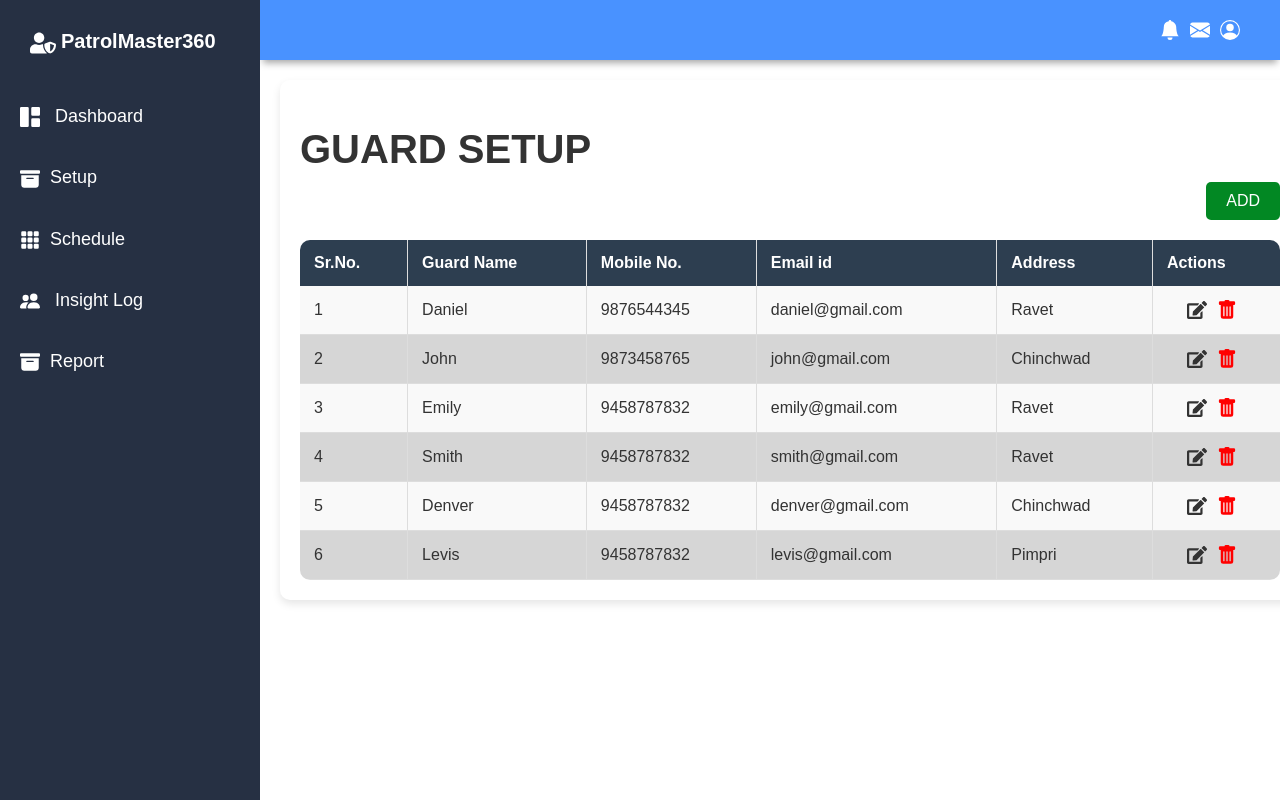
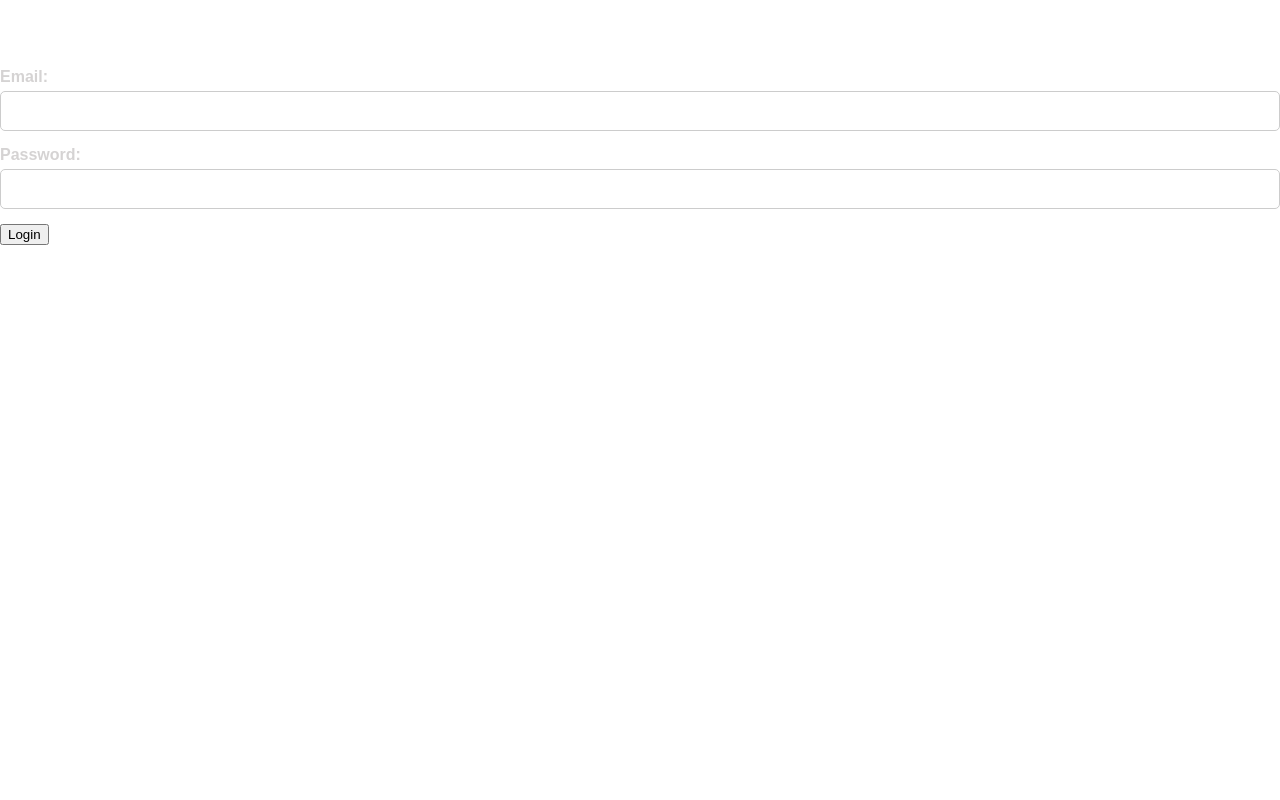
Before and after one commit to Ruchita4803/GTS_Frontend, a React (Create React App) app: page /guardSetup in a window 1280 px wide. Built offline with nearby package versions, Linux system fonts and the light colour scheme.

Commit message:
second commit
second commit

```diff
--- a/package.json
+++ b/package.json
@@ -2,10 +2,12 @@
   "name": "gts",
   "version": "0.1.0",
   "private": true,
+  "proxy":"http://localhost:4000/api/",
   "dependencies": {
     "@testing-library/jest-dom": "^5.17.0",
     "@testing-library/react": "^13.4.0",
     "@testing-library/user-event": "^13.5.0",
+    "axios": "^1.7.2",
     "qrcode.react": "^3.1.0",
     "react": "^18.2.0",
     "react-dom": "^18.2.0",
--- a/src/App.jsx
+++ b/src/App.jsx
@@ -1,3 +1,54 @@
+// import { useState } from "react";
+// import "./App.css";
+// import Header from "./Component/header";
+// import Sidebar from "./Component/Sidebar";
+// import Home from "./Component/Home";
+// import GuardSetup from "./Component/GuardSetup";
+// import CheckpointSetup from "./Component/CheckpointSetup";
+// import { BrowserRouter, Routes, Route } from "react-router-dom";
+// import RouteSetup from "./Component/RouteSetup";
+// import PatrolSetup from "./Component/PatrolSetup";
+// import ScheduleSetup from "./Component/ScheduleSetup";
+// import Insightlog from "./Component/Insightlog";
+// import IncidentReport from "./Component/IncidentReport";
+// import MissedCheckpointReport from "./Component/MissedCheckpointReport";
+// import AbsentGuardReport from "./Component/AbsentGuardReport";
+// function App() {
+//   const [openSidebarToggle, setOpenSidebarToggle] = useState(false);
+
+//   const OpenSidebar = () => {
+//     setOpenSidebarToggle(!openSidebarToggle);
+//   };
+
+//   return (
+//     <BrowserRouter>
+//       <div className="grid-container">
+//         <Header OpenSidebar={OpenSidebar} />
+//         <Sidebar
+//           openSidebarToggle={openSidebarToggle}
+//           OpenSidebar={OpenSidebar}
+//         />
+//         <Routes>
+//           <Route exact path="/" element={<Home />} />
+//           <Route path="/guardSetup" element={<GuardSetup />} />
+//           <Route path="/checkpointSetup" element={<CheckpointSetup />} />
+//           <Route path="/routeSetup" element={<RouteSetup />} />
+//           <Route path="/patrolSetup" element={<PatrolSetup />} />
+//           <Route path="/scheduleSetup" element={<ScheduleSetup />} />
+//           <Route path="/insightlog" element={<Insightlog />} />
+//           <Route path="/incidentReport" element={<IncidentReport />} />
+//           <Route
+//             path="/missedCheckpointReport"
+//             element={<MissedCheckpointReport />}
+//           />
+//           <Route path="/absentGuardReport" element={<AbsentGuardReport />} />
+//         </Routes>
+//       </div>
+//     </BrowserRouter>
+//   );
+// }
+
+// export default App;
 import { useState } from "react";
 import "./App.css";
 import Header from "./Component/header";
@@ -5,23 +56,31 @@ import Sidebar from "./Component/Sidebar";
 import Home from "./Component/Home";
 import GuardSetup from "./Component/GuardSetup";
 import CheckpointSetup from "./Component/CheckpointSetup";
-import { BrowserRouter, Routes, Route } from "react-router-dom";
 import RouteSetup from "./Component/RouteSetup";
 import PatrolSetup from "./Component/PatrolSetup";
 import ScheduleSetup from "./Component/ScheduleSetup";
 import Insightlog from "./Component/Insightlog";
-import IncidentReport from "./Component/IncidentReport"
-import MissedCheckpointReport from "./Component/MissedCheckpointReport"
-import AbsentGuardReport from './Component/AbsentGuardReport'
+import IncidentReport from "./Component/IncidentReport";
+import MissedCheckpointReport from "./Component/MissedCheckpointReport";
+import AbsentGuardReport from "./Component/AbsentGuardReport";
+import Login from "./Component/Login"; // Import the Login component
+import { BrowserRouter, Routes, Route } from "react-router-dom";
+
 function App() {
   const [openSidebarToggle, setOpenSidebarToggle] = useState(false);
+  const [isAuthenticated, setIsAuthenticated] = useState(false);
 
   const OpenSidebar = () => {
     setOpenSidebarToggle(!openSidebarToggle);
   };
 
+  const handleLoginSuccess = (userData) => {
+    setIsAuthenticated(true);
+  };
+
   return (
     <BrowserRouter>
+      {isAuthenticated ? (
         <div className="grid-container">
           <Header OpenSidebar={OpenSidebar} />
           <Sidebar
@@ -34,13 +93,19 @@ function App() {
             <Route path="/checkpointSetup" element={<CheckpointSetup />} />
             <Route path="/routeSetup" element={<RouteSetup />} />
             <Route path="/patrolSetup" element={<PatrolSetup />} />
-          <Route path="/scheduleSetup" element={<ScheduleSetup  />} />
-          <Route path="/insightlog" element={<Insightlog  />} />
-          <Route path="/incidentReport" element={<IncidentReport  />} />
-          <Route path="/missedCheckpointReport" element={<MissedCheckpointReport  />} />
-          <Route path="/absentGuardReport" element={<AbsentGuardReport  />} />
+            <Route path="/scheduleSetup" element={<ScheduleSetup />} />
+            <Route path="/insightlog" element={<Insightlog />} />
+            <Route path="/incidentReport" element={<IncidentReport />} />
+            <Route
+              path="/missedCheckpointReport"
+              element={<MissedCheckpointReport />}
+            />
+            <Route path="/absentGuardReport" element={<AbsentGuardReport />} />
           </Routes>
         </div>
+      ) : (
+        <Login onLoginSuccess={handleLoginSuccess} />
+      )}
     </BrowserRouter>
   );
 }
--- a/src/Component/AddCheckpoints.jsx
+++ b/src/Component/AddCheckpoints.jsx
@@ -52,7 +52,7 @@ const AddCheckpoints = ({ addCheckpointHandler, closeForm }) => {
             link.href = img;
             link.download = `${title}_QRCode.png`;
             link.click();
-          }}>Save QR Code</button>
+          }}>Download QR Code</button>
         </div>
       </div>
     </div>
--- a/src/Component/GuardSetup.jsx
+++ b/src/Component/GuardSetup.jsx
@@ -61,38 +61,42 @@
 // };
 
 // export default GuardSetup;
-import React, { useState } from 'react';
+import React, { useState, useEffect } from 'react';
+import axios from 'axios';
 import './SetupTable.css';
-import { FaEdit } from 'react-icons/fa';
-import { BsFillTrashFill } from 'react-icons/bs';
-import AddGuard from './AddGuard';
 
 const GuardSetup = () => {
-  const [guards, setGuards] = useState([
-    { id: 1, name: 'Daniel', mobile: '9876544345', email: 'daniel@gmail.com', address: 'Ravet' },
-    { id: 2, name: 'John', mobile: '9873458765', email: 'john@gmail.com', address: 'Chinchwad' },
-    { id: 3, name: 'Emily', mobile: '9458787832', email: 'emily@gmail.com', address: 'Ravet' },
-    { id: 3, name: 'Smith', mobile: '9458787832', email: 'smith@gmail.com', address: 'Ravet' },
-    { id: 3, name: 'Denver', mobile: '9458787832', email: 'denver@gmail.com', address: 'Chinchwad' },
-    { id: 3, name: 'Levis', mobile: '9458787832', email: 'levis@gmail.com', address: 'Pimpri' },
-  ]);
+  const [guards, setGuards] = useState([]);
+  const [loading, setLoading] = useState(true);
+  const [error, setError] = useState(null);
 
-  const [showAddForm, setShowAddForm] = useState(false);
+  useEffect(() => {
+    const fetchGuards = async () => {
+      try {
+        const response = await axios.get('/api/guards'); // Replace with your API endpoint
+        setGuards(response.data);
+        setLoading(false);
+      } catch (error) {
+        setError(error.message);
+        setLoading(false);
+      }
+    };
 
-  const addGuardHandler = (guard) => {
-    setGuards([...guards, { ...guard, id: guards.length + 1 }]);
-    setShowAddForm(false);
-  };
+    fetchGuards();
+  }, []);
+
+  if (loading) {
+    return <div>Loading...</div>;
+  }
+
+  if (error) {
+    return <div>Error: {error}</div>;
+  }
 
   return (
     <main className="main-container">
       <div className="Content">
         <h1>GUARD SETUP</h1>
-        {showAddForm ? (
-          <AddGuard addGuardHandler={addGuardHandler} closeForm={() => setShowAddForm(false)} />
-        ) : (
-          <>
-            <button className="Add" onClick={() => setShowAddForm(true)}>ADD</button>
         <table className="Table">
           <thead>
             <tr>
@@ -101,7 +105,6 @@ const GuardSetup = () => {
               <th>Mobile No.</th>
               <th>Email id</th>
               <th>Address</th>
-                  <th>Actions</th>
             </tr>
           </thead>
           <tbody>
@@ -112,16 +115,10 @@ const GuardSetup = () => {
                 <td>{guard.mobile}</td>
                 <td>{guard.email}</td>
                 <td>{guard.address}</td>
-                    <td>
-                      <FaEdit className="icon" />
-                      <BsFillTrashFill className="icon icon-trash" />
-                    </td>
               </tr>
             ))}
           </tbody>
         </table>
-          </>
-        )}
       </div>
     </main>
   );
--- a/src/Component/Home.jsx
+++ b/src/Component/Home.jsx
@@ -149,7 +149,8 @@
 // }
 
 // export default Home;
-import React from "react";
+import React, { useState, useEffect } from "react";
+import axios from "axios";
 import { BsFillBellFill } from "react-icons/bs";
 import {
   BarChart,
@@ -168,43 +169,32 @@ import { MdLocationOn, MdNotListedLocation } from "react-icons/md";
 import { GiPoliceOfficerHead } from "react-icons/gi";
 
 function Home() {
-  const data = [
-    {
-      name: "Emily",
-      pv: 7400,
-      amt: 2400,
-    },
-    {
-      name: "John",
-      pv: 8398,
-      amt: 2210,
-    },
-    {
-      name: "Daniel",
-      pv: 9800,
-      amt: 2290,
-    },
-    {
-      name: "Denver",
-      pv: 7908,
-      amt: 2000,
-    },
-    {
-      name: "Smith",
-      pv: 6400,
-      amt: 2400,
-    },
-    {
-      name: "Levis",
-      pv: 8400,
-      amt: 2400,
-    },
-  ];
+  const [data, setData] = useState([]);
+  const [totalGuards, setTotalGuards] = useState(0);
+  const [activeGuard, setActiveGuard] = useState("");
+  const [totalCheckpoints, setTotalCheckpoints] = useState(0);
+  const [missedCheckpoints, setMissedCheckpoints] = useState(0);
+  const [totalIncidents, setTotalIncidents] = useState(0);
+  const [incidentStatus, setIncidentStatus] = useState([]);
 
-  const data1 = [
-    { name: "Solved", value: 5 },
-    { name: "Pending", value: 2 },
-  ];
+  useEffect(() => {
+    // Fetch the data from the backend
+    axios
+      .get("/api/statistics") // Replace with your actual API endpoint
+      .then((response) => {
+        const dashboardData = response.data;
+        setData(dashboardData.guardsData);
+        setTotalGuards(dashboardData.totalGuards);
+        setActiveGuard(dashboardData.activeGuard);
+        setTotalCheckpoints(dashboardData.totalCheckpoints);
+        setMissedCheckpoints(dashboardData.missedCheckpoints);
+        setTotalIncidents(dashboardData.totalIncidents);
+        setIncidentStatus(dashboardData.incidentStatus);
+      })
+      .catch((error) => {
+        console.error("Error fetching data from the backend:", error);
+      });
+  }, []);
 
   return (
     <main className="main-container">
@@ -219,30 +209,30 @@ function Home() {
             <GiPoliceOfficerHead className="card_icon" />
           </div>
           <div className="Active-guard">
-            <h3>Active Guard: Emily</h3>
+            <h3>Active Guard: {activeGuard}</h3>
           </div>
-          <h1 className="card-number">7</h1>
+          <h1 className="card-number">{totalGuards}</h1>
         </div>
         <div className="card">
           <div className="card-inner">
-            <h3>TOTAL CHECKPOINTS </h3>
+            <h3>TOTAL CHECKPOINTS</h3>
             <MdLocationOn className="card_icon" />
           </div>
-          <h1 className="card-number">12</h1>
+          <h1 className="card-number">{totalCheckpoints}</h1>
         </div>
         <div className="card">
           <div className="card-inner">
             <h3>MISSED CHECKPOINTS</h3>
             <MdNotListedLocation className="card_icon" />
           </div>
-          <h1 className="card-number">03</h1>
+          <h1 className="card-number">{missedCheckpoints}</h1>
         </div>
         <div className="card">
           <div className="card-inner">
             <h3>INCIDENTS</h3>
             <BsFillBellFill className="card_icon" />
           </div>
-          <h1 className="card-number">07</h1>
+          <h1 className="card-number">{totalIncidents}</h1>
         </div>
       </div>
 
@@ -272,7 +262,7 @@ function Home() {
           <ResponsiveContainer width="100%" height="100%">
             <PieChart>
               <Pie
-                data={data1}
+                data={incidentStatus}
                 dataKey="value"
                 nameKey="name"
                 cx="50%"
@@ -280,7 +270,7 @@ function Home() {
                 outerRadius={80}
                 label
               >
-                {data1.map((entry, index) => (
+                {incidentStatus.map((entry, index) => (
                   <Cell
                     key={`cell-${index}`}
                     fill={entry.name === "Solved" ? "#FFCD4E" : "#FF6969"}
--- /dev/null
+++ b/src/Component/Login.jsx
@@ -0,0 +1,60 @@
+import React, { useState } from 'react';
+import axios from 'axios';
+//import './Login.css';
+
+const Login = ({ onLoginSuccess }) => {
+  const [email, setEmail] = useState('');
+  const [password, setPassword] = useState('');
+  const [loading, setLoading] = useState(false);
+  const [error, setError] = useState('');
+
+  const handleSubmit = async (e) => {
+    e.preventDefault();
+    setLoading(true);
+    setError('');
+    try {
+      const response = await axios.post('/api/login', { email, password });
+      onLoginSuccess(response.data);
+    } catch (err) {
+      setError('Login failed. Please check your username and password.');
+    } finally {
+      setLoading(false);
+    }
+  };
+
+  return (
+    <div className="login-container">
+      <div className="login-form">
+        <h2>Login</h2>
+        <form onSubmit={handleSubmit}>
+          <div className="form-group">
+            <label htmlFor="email">Email:</label>
+            <input
+              type="text"
+              id="email"
+              value={email}
+              onChange={(e) => setEmail(e.target.value)}
+              required
+            />
+          </div>
+          <div className="form-group">
+            <label htmlFor="password">Password:</label>
+            <input
+              type="password"
+              id="password"
+              value={password}
+              onChange={(e) => setPassword(e.target.value)}
+              required
+            />
+          </div>
+          {error && <p className="error-message">{error}</p>}
+          <button type="submit" className="login-button" disabled={loading}>
+            {loading ? 'Logging in...' : 'Login'}
+          </button>
+        </form>
+      </div>
+    </div>
+  );
+};
+
+export default Login;
```
Also changed, not shown: 1 other file (tests, documents, lock files or other folders). Lines whose indentation alone changed are shown as unchanged.
